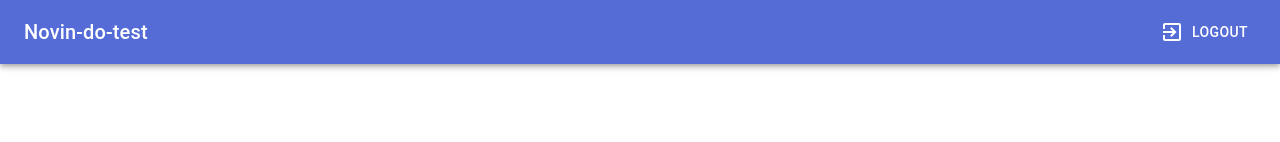
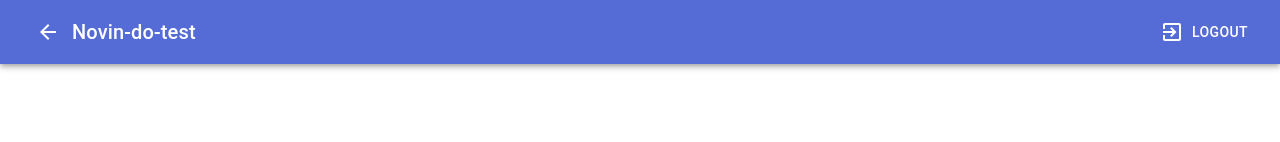
Before and after one commit to pouyahbb/Novin-dev, a React (Create React App) app: page /login in a window 1280 px wide. Shown: the top 142 px of the page. Built offline with nearby package versions, Linux system fonts and the light colour scheme.

Commit message:
Add back button to navBar

```diff
--- a/src/components/Navbar.js
+++ b/src/components/Navbar.js
@@ -7,8 +7,12 @@ import Typography from '@material-ui/core/Typography'
 import Button from '@material-ui/core/Button'
 import LockOpenIcon from '@material-ui/icons/LockOpen'
 import ExitToAppIcon from '@material-ui/icons/ExitToApp'
+import IconButton from '@material-ui/core/IconButton'
+import ArrowBackIcon from '@material-ui/icons/ArrowBack'
 // Other
 import { withRouter } from 'react-router-dom'
+import styled from 'styled-components'
+import { connect } from 'react-redux'
 // Style
 const useStyles = makeStyles((theme) => ({
 	root: {
@@ -18,17 +22,28 @@ const useStyles = makeStyles((theme) => ({
 	},
 	title: {
 		flexGrow: 1,
-		cursor: "pointer"
+		cursor: 'pointer',
 	},
 	loginIcon: {
 		marginRight: '.5rem',
 	},
 }))
-export const NavBar = ({ history }) => {
+const ToolBar = styled.div`
+	display: flex;
+	width: 100%;
+	justify-content: space-between;
+	align-items: center;
+`
+const ToolBarLeft = styled.div`
+	display: flex;
+	align-items: center;
+`
+export const NavBar = ({ history, user }) => {
 	const classes = useStyles()
-
+	const handleBack = () => {
+		history.goBack()
+	}
 	const handleClick = (e) => {
-		console.log(e)
 		if (e.target.innerText === 'LOGIN') {
 			history.push('/login')
 		} else {
@@ -40,6 +55,19 @@ export const NavBar = ({ history }) => {
 		<div className={classes.root}>
 			<AppBar position='static'>
 				<Toolbar>
+					<ToolBar>
+						<ToolBarLeft>
+							{history.location.pathname !== '/' && (
+								<IconButton
+									onClick={handleBack}
+									aria-label='account of current user'
+									aria-controls='menu-appbar'
+									aria-haspopup='true'
+									color='inherit'
+								>
+									<ArrowBackIcon />
+								</IconButton>
+							)}
 							<Typography
 								onClick={() => history.push('/')}
 								variant='h6'
@@ -47,6 +75,8 @@ export const NavBar = ({ history }) => {
 							>
 								Novin-do-test
 							</Typography>
+						</ToolBarLeft>
+						<div>
 							<Button onClick={handleClick} color='inherit'>
 								{localStorage.getItem('token') === '' ? (
 									<LockOpenIcon className={classes.loginIcon} />
@@ -55,10 +85,16 @@ export const NavBar = ({ history }) => {
 								)}
 								{localStorage.getItem('token') === '' ? 'Login' : 'Logout'}
 							</Button>
+						</div>
+					</ToolBar>
 				</Toolbar>
 			</AppBar>
 		</div>
 	)
 }
 
-export default withRouter(NavBar)
+const mapStateToProps = (state) => {
+	return { user: state.userDetail.userDetail }
+}
+
+export default connect(mapStateToProps)(withRouter(NavBar))
--- /dev/null
+++ b/src/lib/axios.js
@@ -0,0 +1,5 @@
+import axios from 'axios'
+
+export default axios.create({
+	baseUrl: 'https://reqres.in/',
+})
--- a/src/pages/Auth/Auth.js
+++ b/src/pages/Auth/Auth.js
@@ -1,7 +1,7 @@
 import React, { useState, useEffect } from 'react'
 // Other
 import Fields from './components/Fields'
-import axios from 'axios'
+import makeRequest from './../../lib/axios'
 import { withRouter } from 'react-router-dom'
 
 export const Auth = ({ history }) => {
@@ -37,7 +37,7 @@ export const Auth = ({ history }) => {
 				loading: true,
 			}
 		})
-		axios
+		makeRequest
 			.post('https://reqres.in/api/login', {
 				email: values.email,
 				password: values.password,
```
Also changed, not shown: src/components/UserList/UserList.js (+4 -3 lines). Lines whose indentation alone changed are shown as unchanged.
